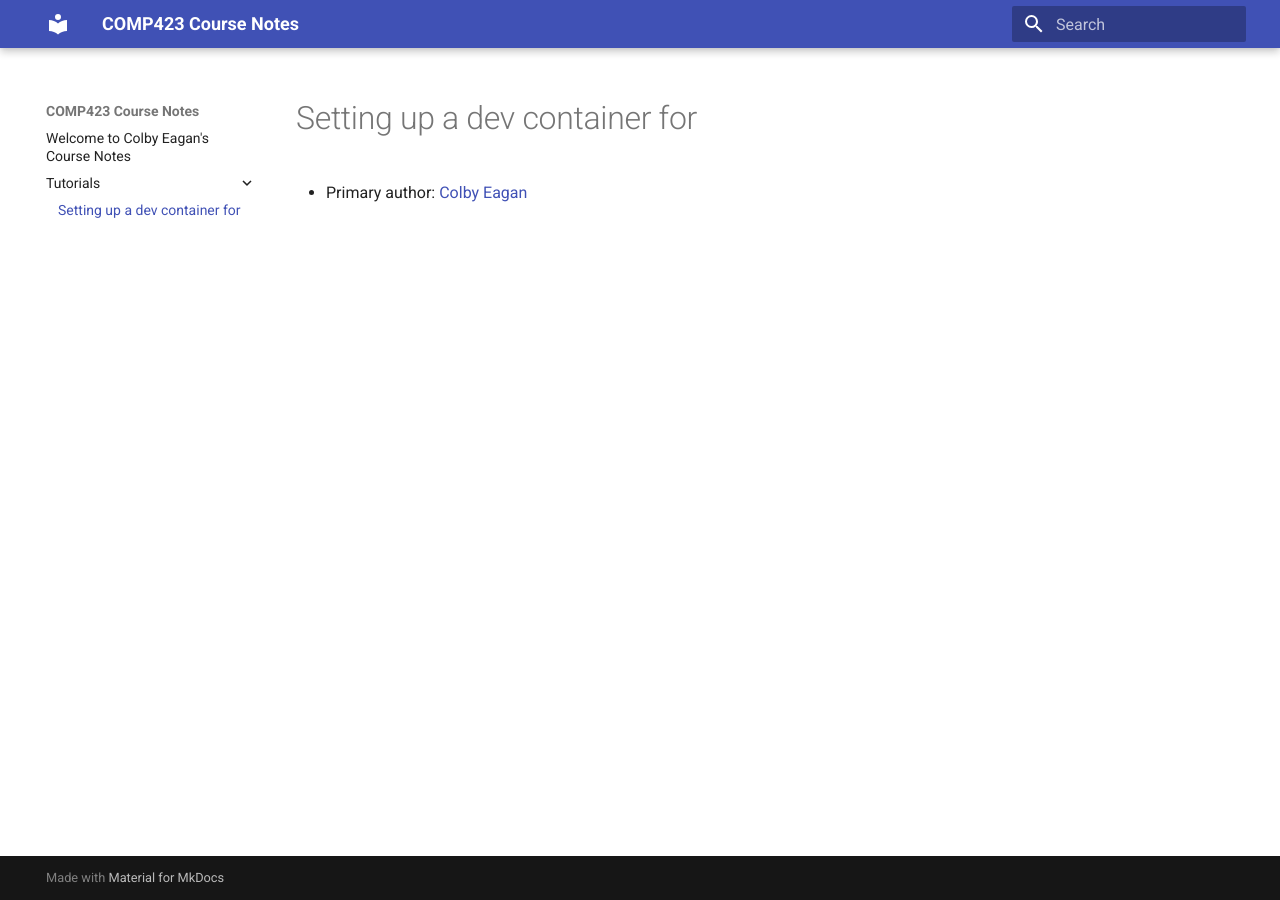
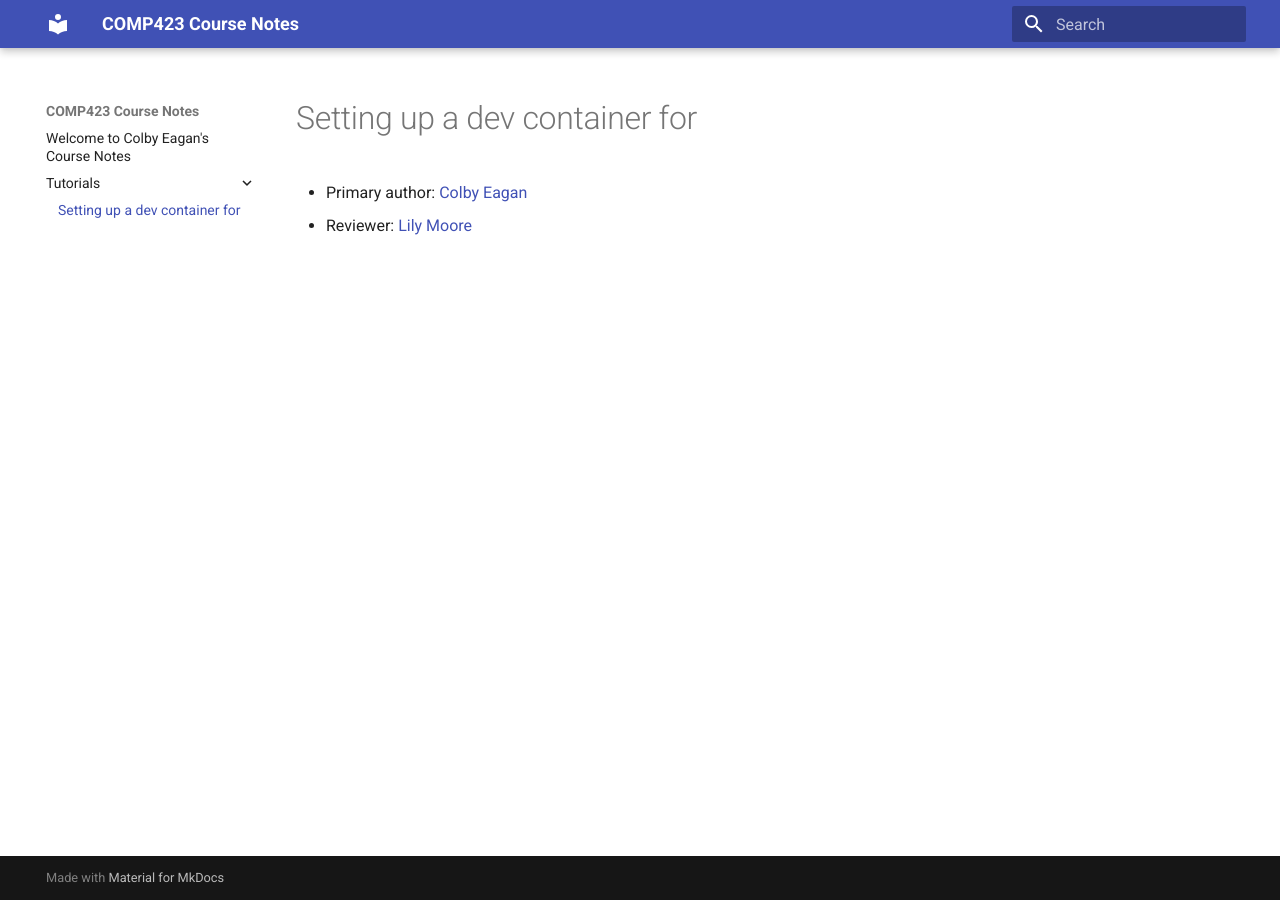
Before and after one commit to colbyeagan/comp423-course-notes, an MkDocs documentation site: the page built from docs/tutorials/go-setup.md, in a window 1280 px wide. Built offline with MkDocs 1.6.1 and Material for MkDocs 9.7.7, drawn with Linux system fonts in a browser that asks for light colours.

Commit message:
added reviewer information

```diff
--- a/docs/tutorials/go-setup.md
+++ b/docs/tutorials/go-setup.md
@@ -1,3 +1,4 @@
 # Setting up a dev container for <Insert: Go or Rust depending on which you are doing>
 
 * Primary author: [Colby Eagan](https://github.com/colbyeagan)
+* Reviewer: [Lily Moore](https://github.com/lilyem)
```
